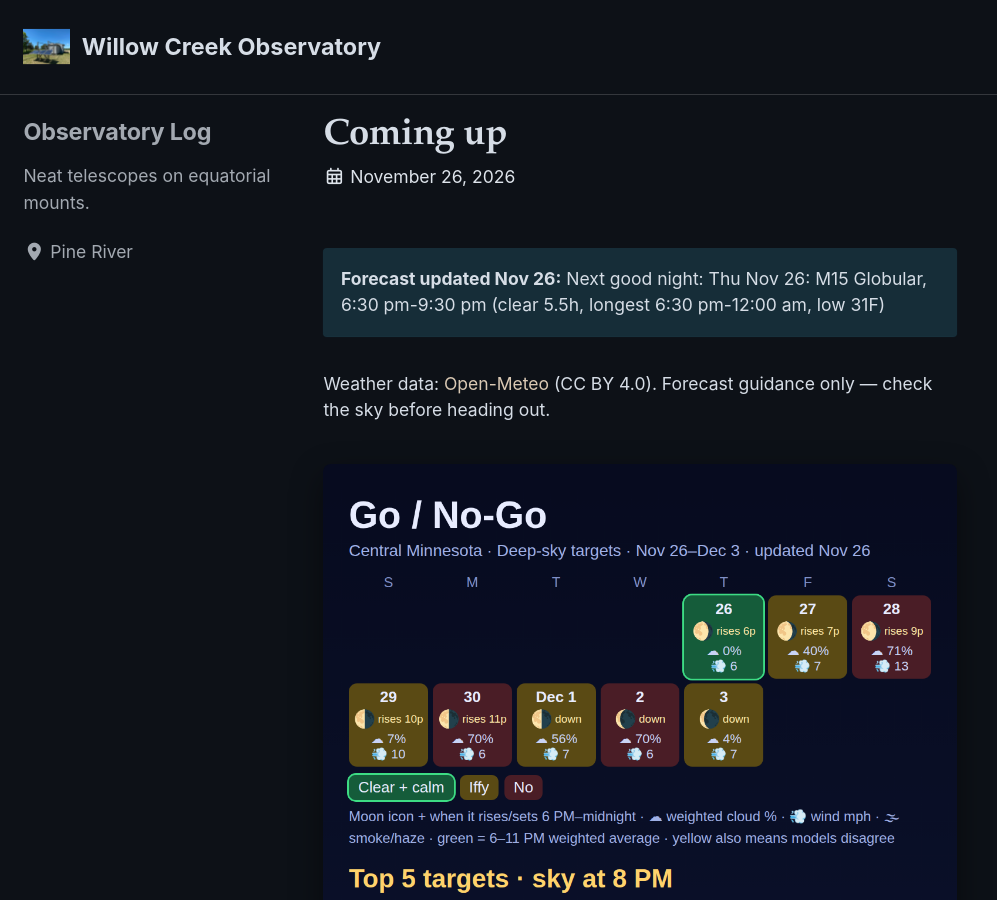
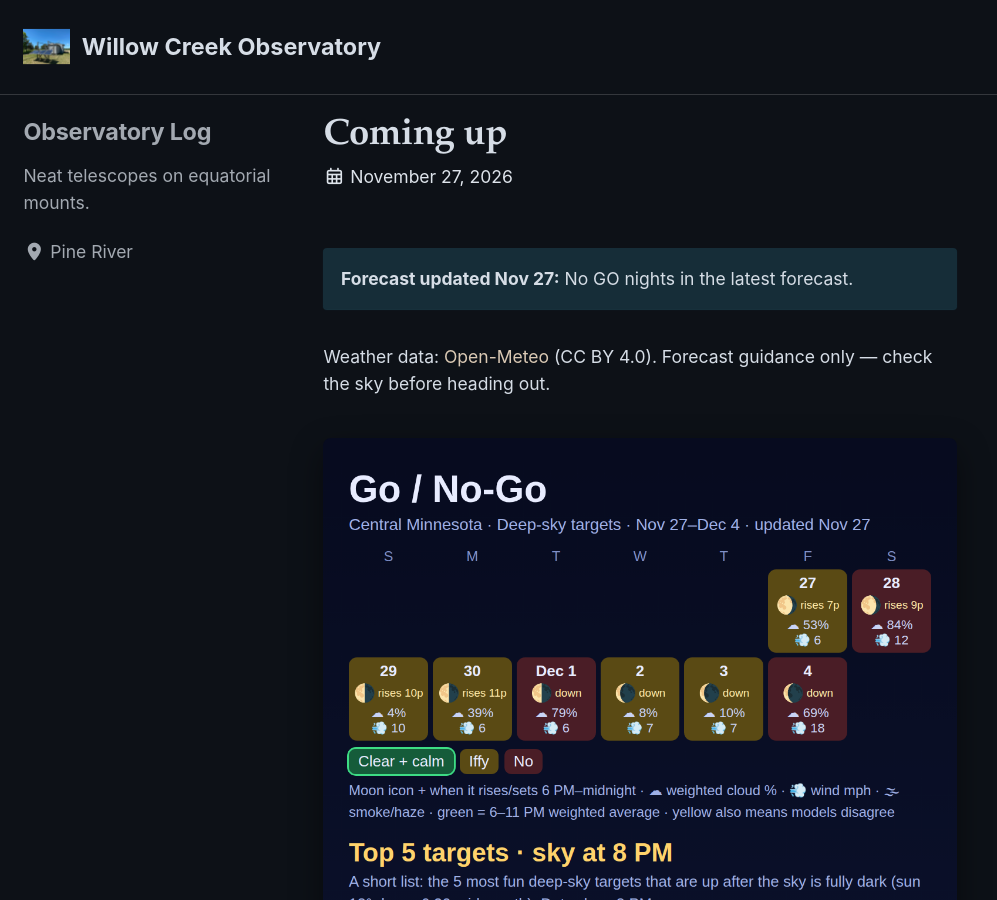
Before and after one commit to ethos101/ethos101.github.io, a Jekyll site: the page built from _posts/1900-01-01-about.md, in a window 1280 px wide and 900 px high. Shown: the whole window, without its empty margins (0-997 px from the left). Built offline with Jekyll 4.4.1, drawn with Linux system fonts in a browser that asks for light colours; cached includes are drawn as plain includes; some of the changed text lies outside the part shown.

Commit message:
Update stargazing forecast (Nov 27)

```diff
--- a/_includes/forecast_status.html
+++ b/_includes/forecast_status.html
@@ -1,2 +1,2 @@
-<p class="notice--info"><strong>Forecast updated Nov 26:</strong> Next good night: Thu Nov 26: M15 Globular, 6:30 pm-9:30 pm (clear 5.5h, longest 6:30 pm-12:00 am, low 31F)</p>
+<p class="notice--info"><strong>Forecast updated Nov 27:</strong> No GO nights in the latest forecast.</p>
 <p class="small">Weather data: <a href="https://open-meteo.com/">Open-Meteo</a> (CC BY 4.0). Forecast guidance only — check the sky before heading out.</p>
--- a/_posts/1900-01-01-about.md
+++ b/_posts/1900-01-01-about.md
@@ -1,6 +1,6 @@
 ---
 title: Coming up
-date: 2026-11-26
+date: 2026-11-27
 header:
   teaser: /images/month.png
 ---
```
Also changed, not shown: images/month.png.
